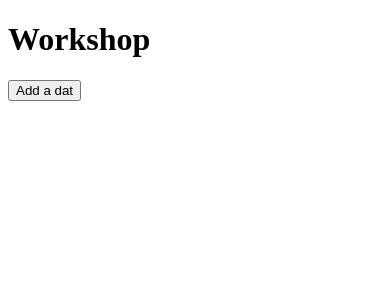
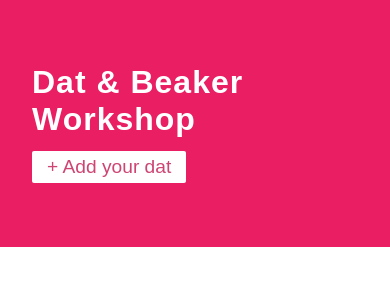
Before and after one commit to beakerbrowser/dat-workshop-server, a website: page frontend/index.html in a window 390 px wide. Drawn offline with Linux system fonts and the light colour scheme.

Commit message:
Add some styles

```diff
--- a/frontend/index.css
+++ b/frontend/index.css
@@ -1 +1,62 @@
-/* TODO */
+body {
+  margin: 0;
+  font-family: sans-serif;
+}
+
+#heading {
+  background: #E91E63;
+  padding: 4em 2em 4em;
+  color: #fff;
+  letter-spacing: 1px;
+}
+
+#heading h1 {
+  margin: 0 0 0.4em;
+}
+
+#heading button {
+    background: #fff;
+  border: 0;
+  color: #ce4473;
+  font-size: 1.2em;
+  padding: 5px 15px;
+  cursor: pointer;
+  border-radius: 2px;
+}
+
+#listing {
+  display: grid;
+  grid-template-columns: 1fr 1fr 1fr 1fr;
+  padding: 10px;
+  grid-gap: 10px 0;
+}
+
+@media(max-width: 1250px) {
+  #listing {
+    grid-template-columns: 1fr 1fr 1fr;
+  }
+}
+
+.dat {
+  width: 300px;
+  border: 5px solid #555;
+  color: inherit;
+  text-decoration: none;
+}
+
+.dat:hover .dat-title {
+  text-decoration: underline;
+}
+
+.dat img {
+  border-bottom: 1px solid gray;
+}
+
+.dat-title {
+  font-weight: bold;
+}
+
+.dat-title,
+.dat-description {
+  margin: 5px 10px;
+}
--- a/frontend/index.html
+++ b/frontend/index.html
@@ -6,8 +6,10 @@
   </head>
 
   <body>
-    <h1>Workshop</h1>
-    <button id="add-btn">Add a dat</button>
+    <div id="heading">
+      <h1>Dat &amp; Beaker Workshop</h1>
+      <button id="add-btn">+ Add your dat</button>
+    </div>
     <div id="listing"></div>
   </body>
 
--- a/frontend/index.js
+++ b/frontend/index.js
@@ -67,11 +67,11 @@ function renderListing (listing) {
   for (var key in listing) {
     let dat = listing[key]
     container.append(render(`
-      <div class="dat">
+      <a class="dat" href="${safe(dat.url)}" title="${safe(dat.title)}" target="_blank">
         <img src="${backendUrl}/thumbs/${safe(key)}.png" />
-        <div class="dat-title"><a href="${safe(dat.url)}" title="${safe(dat.title)}">${safe(dat.title)}</a></div>
+        <div class="dat-title">${safe(dat.title)}</div>
         <div class="dat-description">${safe(dat.description)}</div>
-      </div>
+      </a>
     `))
   }
 }
```
